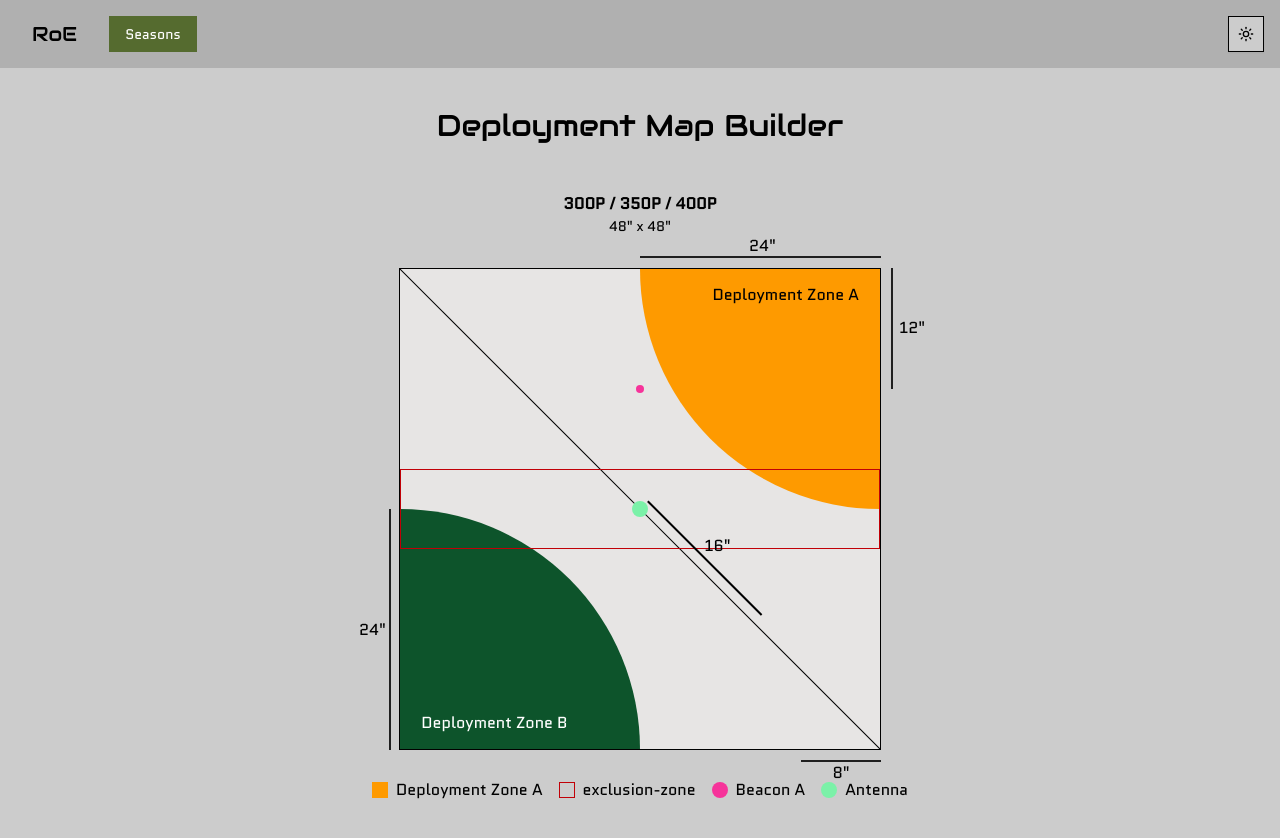
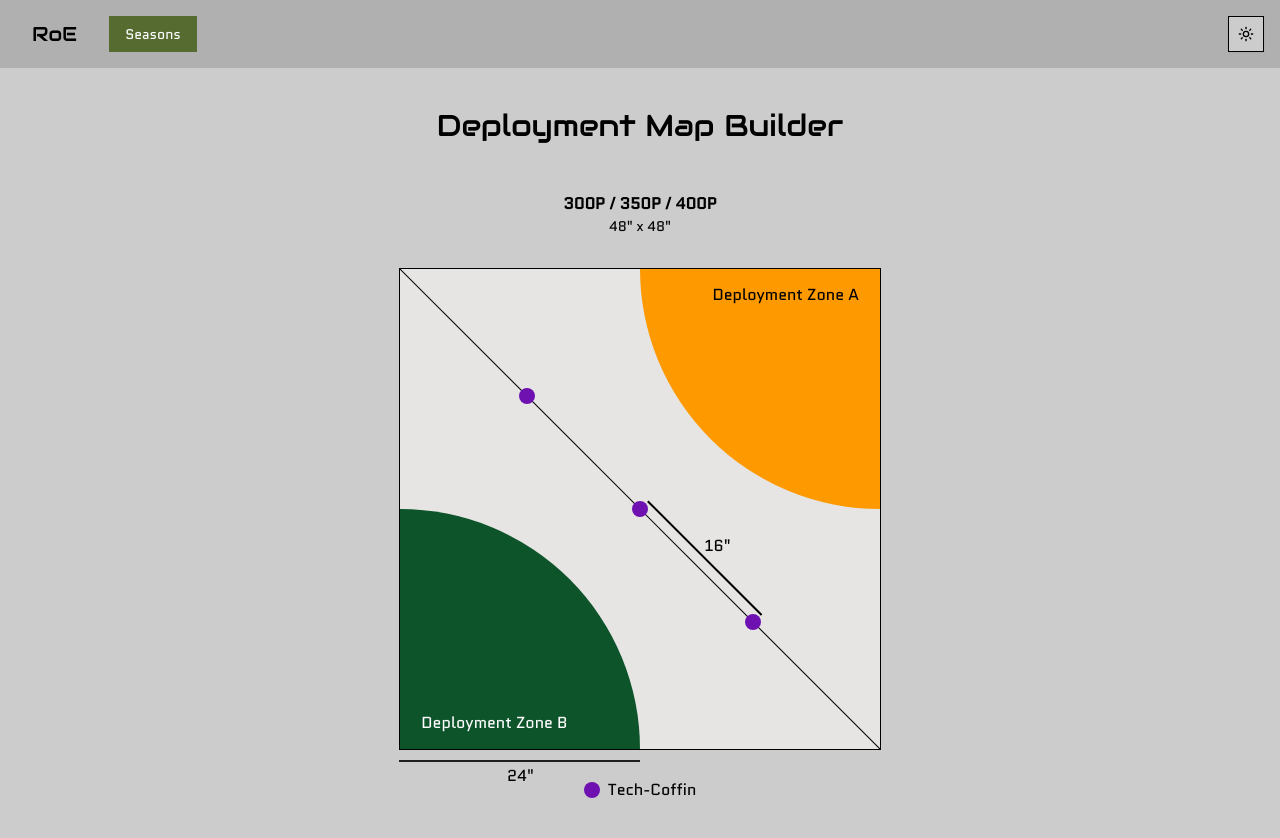
Before and after one commit to JosephMassie/rules_of_engagement, a Next.js app: page /map_builder in a window 1280 px wide. Built offline with nearby package versions, Linux system fonts and the light colour scheme.

Commit message:
Renamed excludeKey prop of map zones/objects to excludeLegend to   better describe its purpose
Updated the example map to match the Provisioning mission

Added code to filter out duplicate objects from the map legend

```diff
--- a/src/app/map_builder/page.tsx
+++ b/src/app/map_builder/page.tsx
@@ -3,6 +3,7 @@
 import { useState } from 'react';
 import type { DeploymentMap } from '../../../types/mission';
 import DeploymentMapDisplay from '@/components/deployment_map';
+import { Vector2D } from '@/lib/vector';
 
 export default function MapBuilder() {
     const [map, setMap] = useState<DeploymentMap | null>({
@@ -11,17 +12,18 @@ export default function MapBuilder() {
             {
                 name: 'Deployment Zone A',
                 position: [48, 0],
-                size: 48,
+                size: 24,
                 color: 'bg-amber-500',
                 shape: 'circle',
+                excludeLegend: true,
             },
             {
                 name: 'Deployment Zone B',
                 position: [0, 48],
-                size: 48,
+                size: 24,
                 color: 'bg-green-900 text-white',
                 shape: 'circle',
-                excludeKey: true,
+                excludeLegend: true,
             },
             {
                 name: 'center-line',
@@ -29,51 +31,44 @@ export default function MapBuilder() {
                 size: 1,
                 color: 'bg-black',
                 shape: 'diag-line-flipped',
-                excludeKey: true,
-            },
-            {
-                name: 'exclusion-zone',
-                position: [0, 20],
-                size: 8,
-                color: 'exclusion-zone',
-                shape: 'full-width',
-                hideName: true,
+                excludeLegend: true,
             },
         ],
         objects: [
             {
-                name: 'Beacon A',
-                position: [24, 12],
-                size: 2,
-                color: 'bg-pink-500',
+                name: 'Tech-Coffin',
+                position: new Vector2D(23, 23)
+                    .subtract(new Vector2D(24, 24))
+                    .normalize()
+                    .multiplyScalar(16)
+                    .add(new Vector2D(24, 24))
+                    .toArray(),
+                size: 4,
+                color: 'bg-purple-800',
             },
             {
-                name: 'Antenna',
+                name: 'Tech-Coffin',
                 position: [24, 24],
                 size: 4,
-                color: 'bg-green-300',
+                color: 'bg-purple-800',
+            },
+            {
+                name: 'Tech-Coffin',
+                position: new Vector2D(25, 25)
+                    .subtract(new Vector2D(24, 24))
+                    .normalize()
+                    .multiplyScalar(16)
+                    .add(new Vector2D(24, 24))
+                    .toArray(),
+                size: 4,
+                color: 'bg-purple-800',
             },
         ],
         rulers: [
             {
-                placement: 'left',
-                start: [0, 24],
+                placement: 'bottom',
+                start: [24, 48],
                 end: [0, 48],
-            },
-            {
-                placement: 'top',
-                start: [24, 0],
-                end: [48, 0],
-            },
-            {
-                placement: 'right',
-                start: [48, 0],
-                end: [48, 12],
-            },
-            {
-                placement: 'bottom',
-                start: [48, 48],
-                end: [40, 48],
             },
             {
                 length: 16,
--- a/src/components/deployment_map.tsx
+++ b/src/components/deployment_map.tsx
@@ -184,7 +184,7 @@ const DeploymentMapDisplay: React.FC<Props> = ({ map, ...props }) => {
                                                         dimensions
                                                     ),
                                                     ...sizeToCss(
-                                                        [size, size],
+                                                        [size*2, size*2],
                                                         dimensions
                                                     ),
                                                 }}>
@@ -418,7 +418,7 @@ const DeploymentMapDisplay: React.FC<Props> = ({ map, ...props }) => {
             </div>
             <div className="mt-8 flex flex-wrap gap-4 items-center justify-center text-sm sm:text-base">
                 {map.zones
-                    .filter(({ excludeKey }) => !excludeKey)
+                    .filter(({ excludeLegend }) => !excludeLegend)
                     .map(({ name, color }) => {
                         return (
                             <div
@@ -435,7 +435,11 @@ const DeploymentMapDisplay: React.FC<Props> = ({ map, ...props }) => {
                         );
                     })}
                 {map.objects
-                    .filter(({ excludeKey }) => !excludeKey)
+                    .filter(({ excludeLegend }) => !excludeLegend)
+                    .filter(
+                        ({ name }, index, self) =>
+                            self.findIndex((obj) => obj.name === name) === index
+                    )
                     .map(({ name, color }) => (
                         <div
                             key={`object_legend_${name}`}
--- a/types/mission.d.ts
+++ b/types/mission.d.ts
@@ -16,7 +16,7 @@ export type DeploymentMap = {
             | 'vert-line'
             | 'diag-line'
             | 'diag-line-flipped';
-        excludeKey?: boolean;
+        excludeLegend?: boolean;
         hideName?: boolean;
     }>;
     objects: Array<{
@@ -24,7 +24,7 @@ export type DeploymentMap = {
         position: MapPosition;
         size: number;
         color: string;
-        excludeKey?: boolean;
+        excludeLegend?: boolean;
     }>;
     gameSizes: GameSize;
     rulers?: Array<{
```
